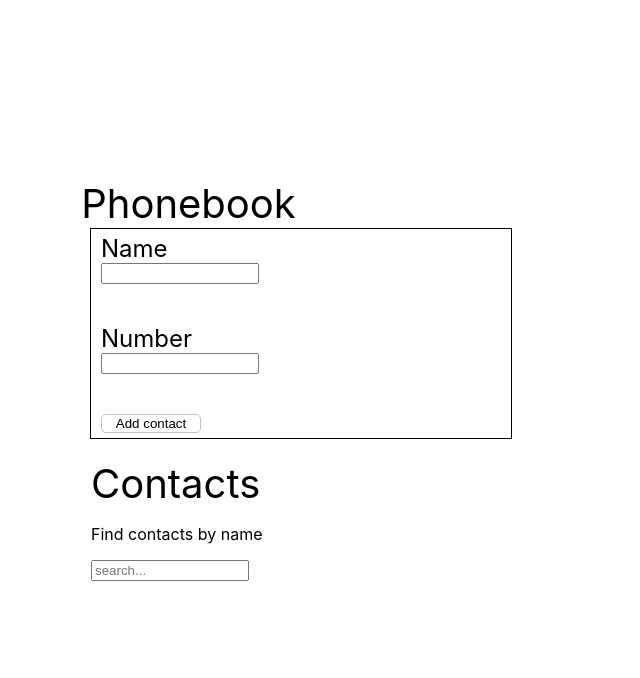
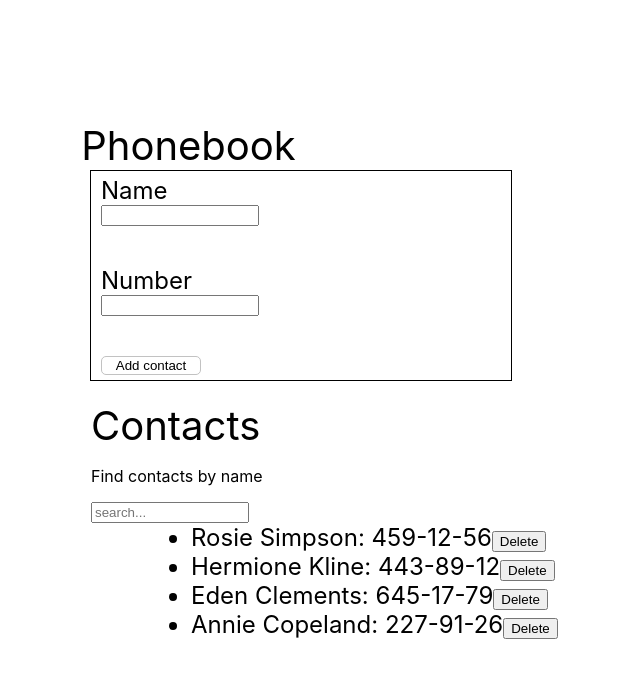
Before and after one commit to DawidKrupski/goit-react-hw-02-phonebook, a React (Create React App) app: page / in a window 1280 px wide. Shown: the top 678 px of the page, without its empty margins (339-979 px from the left). Built offline with nearby package versions, Linux system fonts and the light colour scheme.

Commit message:
Update Contacts.js

```diff
--- a/src/components/Contacts/Contacts.js
+++ b/src/components/Contacts/Contacts.js
@@ -5,7 +5,15 @@
 import css from './Contacts.module.css';
 
 export class Contacts extends React.Component {
-  state = { contacts: [], name: '', number: '' };
+  state = {
+    contacts: [
+      { id: 'id-1', name: 'Rosie Simpson', number: '459-12-56' },
+      { id: 'id-2', name: 'Hermione Kline', number: '443-89-12' },
+      { id: 'id-3', name: 'Eden Clements', number: '645-17-79' },
+      { id: 'id-4', name: 'Annie Copeland', number: '227-91-26' },
+    ],
+    filter: '',
+  };
 
   Contact = evt => {
     this.setState({
```
